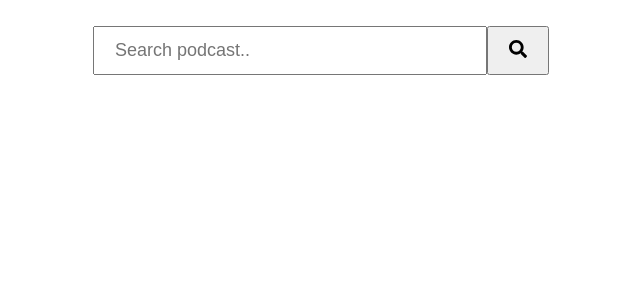
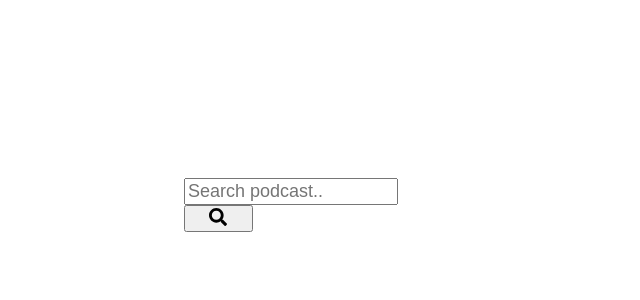
Before and after one commit to ilyakuchin/podcast-surfer, a React (Create React App) app: page / in a window 1280 px wide. Shown: the top 300 px of the page, without its empty margins (319-959 px from the left). Built offline with nearby package versions, Linux system fonts and the light colour scheme.

Commit message:
Add object-fit for pictures, break down SearchPodcast into separate components

```diff
--- a/src/components/EpisodePlayer/EpisodePlayer.js
+++ b/src/components/EpisodePlayer/EpisodePlayer.js
@@ -17,6 +17,9 @@ const Grid = styled.div`
 
 const Pic = styled.img`
   grid-area: pic;
+  width: 200 px;
+  height: 200px;
+  object-fit: cover;
 `;
 
 const Header = styled.h2`
@@ -37,7 +40,7 @@ export default class EpisodePlayer extends Component {
   render() {
     return this.state ? (
       <Grid>
-        <Pic width="200" height="200" src={this.state.pictureSrc} alt="" />
+        <Pic src={this.state.pictureSrc} alt="" />
         <Header>{this.state.title}</Header>
         <Audio controls>
           <source src={this.state.audioSrc} type="audio/mp4"></source>
--- a/src/components/Podcast/Podcast.js
+++ b/src/components/Podcast/Podcast.js
@@ -25,6 +25,9 @@ const PodcastGrid = styled.div`
 
 const PodcastImg = styled.img`
   grid-area: podcast-img;
+  width: 300px;
+  height: 300px;
+  object-fit: cover;
 `;
 
 const PodcastTitle = styled.h2`
@@ -50,6 +53,9 @@ const EpisodeGrid = styled.li`
 
 const EpisodeImage = styled.img`
   grid-area: episode-image;
+  width: 200px;
+  height: 200px;
+  object-fit: scale-down;
 `;
 
 const EpisodeLink = styled.div`
@@ -62,23 +68,13 @@ export default class Podcast extends Component {
       <ComponentGrid>
         {this.state ? (
           <PodcastGrid>
-            <PodcastImg
-              width="300"
-              height="300"
-              src={this.state.image}
-              alt="podcast cover"
-            />
+            <PodcastImg src={this.state.image} alt="podcast cover" />
             <PodcastTitle>{this.state.name}</PodcastTitle>
             <PodcastDescription>{this.state.description}</PodcastDescription>
             <Episodes>
               {this.state.episodes.map(item => (
                 <EpisodeGrid key={item.id}>
-                  <EpisodeImage
-                    width="200"
-                    height="200"
-                    src={item.image}
-                    alt="episode cover"
-                  />
+                  <EpisodeImage src={item.image} alt="episode cover" />
                   <EpisodeLink>
                     <Link
                       to={{
--- /dev/null
+++ b/src/components/SearchPodcast/SearchForm/SearchForm.js
@@ -0,0 +1,46 @@
+import React, { Component } from "react";
+import styled from "styled-components";
+import { FontAwesomeIcon } from "@fortawesome/react-fontawesome";
+import { faSearch } from "@fortawesome/free-solid-svg-icons";
+import axios from "axios";
+
+const SearchInput = styled.input`
+  width: 75%;
+  font-size: 18px;
+`;
+
+const SearchButton = styled.button`
+  width: 25%;
+  font-size: 18px;
+`;
+
+export default class SearchForm extends Component {
+  render() {
+    return (
+      <form>
+        <SearchInput
+          type="text"
+          placeholder="Search podcast.."
+          name="search"
+          onChange={this.props.handleChange}
+        />
+        <SearchButton
+          type="submit"
+          onClick={e => {
+            e.preventDefault();
+            this.props.clearPodcastResults();
+            axios
+              .get(
+                `https://podcast-player-api.herokuapp.com/podcasts?name=${this.props.searchPhrase}`
+              )
+              .then(res => {
+                this.props.updatePodcastResults(res.data);
+              });
+          }}
+        >
+          <FontAwesomeIcon icon={faSearch} />
+        </SearchButton>
+      </form>
+    );
+  }
+}
--- a/src/components/SearchPodcast/SearchPodcast.js
+++ b/src/components/SearchPodcast/SearchPodcast.js
@@ -1,51 +1,16 @@
 import React, { Component } from "react";
-import { Link } from "react-router-dom";
-import { FontAwesomeIcon } from "@fortawesome/react-fontawesome";
-import { faSearch } from "@fortawesome/free-solid-svg-icons";
-import axios from "axios";
 import LoadingSpinner from "../LoadingSpinner/LoadingSpinner";
 import styled from "styled-components";
+import SearchForm from "./SearchForm/SearchForm";
+import SearchResults from "./SearchResults/SearchResults";
 
 const ComponentGrid = styled.div`
   display: grid;
   height: 100%;
+  width: 100%;
   justify-items: center;
   place-items: center;
-  grid-template-rows: 100px auto;
 `;
-
-const Podcasts = styled.ul`
-  list-style-type: none;
-`;
-
-const PodcastGrid = styled.li`
-  display: grid;
-  grid-template-areas: "podcast-image podcast-link";
-  justify-items: center;
-  align-items: center;
-  grid-template-columns: 200px auto;
-`;
-
-const PodcastImage = styled.img`
-  grid-area: podcast-image;
-`;
-
-const PodcastLink = styled.div`
-  grid-area: podcast-link;
-`;
-
-const SearchInput = styled.input`
-  width: 350px;
-  padding: 12px 20px;
-  font-size: 18px;
-`;
-
-const SearchButton = styled.button`
-  padding: 12px 20px;
-  font-size: 18px;
-`;
-
-const ResultsGrid = styled.div``;
 
 export default class SearchPodcast extends Component {
   constructor(props) {
@@ -57,60 +22,24 @@ export default class SearchPodcast extends Component {
     };
 
     this.handleChange = this.handleChange.bind(this);
+    this.updatePodcastResults = this.updatePodcastResults.bind(this);
+    this.clearPodcastResults = this.clearPodcastResults.bind(this);
   }
 
   render() {
     return (
       <ComponentGrid>
-        <form>
-          <SearchInput
-            type="text"
-            placeholder="Search podcast.."
-            name="search"
-            onChange={this.handleChange}
-          />
-          <SearchButton
-            type="submit"
-            onClick={e => {
-              e.preventDefault();
-              this.setState({ podcasts: undefined });
-              axios
-                .get(
-                  `https://podcast-player-api.herokuapp.com/podcasts?name=${this.state.searchPhrase}`
-                )
-                .then(res => {
-                  this.setState({ podcasts: res.data });
-                });
-            }}
-          >
-            <FontAwesomeIcon icon={faSearch} />
-          </SearchButton>
-        </form>
-        <ResultsGrid>
-          {this.state.podcasts ? (
-            <Podcasts>
-              {this.state.podcasts.map(item => (
-                <PodcastGrid key={item.id}>
-                  <PodcastImage
-                    height="200"
-                    width="200"
-                    src={item.image}
-                    alt="podcast cover"
-                  />
-                  <PodcastLink>
-                    <Link
-                      to={{ pathname: "/podcast", state: { rss: item.rss } }}
-                    >
-                      {item.name}
-                    </Link>
-                  </PodcastLink>
-                </PodcastGrid>
-              ))}
-            </Podcasts>
-          ) : (
-            <LoadingSpinner />
-          )}
-        </ResultsGrid>
+        <SearchForm
+          searchPhrase={this.state.searchPhrase}
+          handleChange={this.handleChange}
+          updatePodcastResults={this.updatePodcastResults}
+          clearPodcastResults={this.clearPodcastResults}
+        />
+        {this.state.podcasts ? (
+          <SearchResults podcasts={this.state.podcasts} />
+        ) : (
+          <LoadingSpinner />
+        )}
       </ComponentGrid>
     );
   }
@@ -118,4 +47,12 @@ export default class SearchPodcast extends Component {
   handleChange(e) {
     this.setState({ searchPhrase: e.target.value });
   }
+
+  updatePodcastResults(podcasts) {
+    this.setState({ podcasts: podcasts });
+  }
+
+  clearPodcastResults(podcasts) {
+    this.setState({ podcasts: null });
+  }
 }
--- /dev/null
+++ b/src/components/SearchPodcast/SearchResults/SearchResults.js
@@ -0,0 +1,45 @@
+import React, { Component } from "react";
+import { Link } from "react-router-dom";
+import styled from "styled-components";
+
+const Podcasts = styled.ul`
+  list-style-type: none;
+`;
+
+const PodcastGrid = styled.li`
+  display: grid;
+  grid-template-areas: "podcast-image podcast-link";
+  justify-items: center;
+  align-items: center;
+  grid-template-columns: 200px auto;
+`;
+
+const PodcastImage = styled.img`
+  grid-area: podcast-image;
+  width: 200px;
+  height: 200px;
+  object-fit: scale-down;
+`;
+
+const PodcastLink = styled.div`
+  grid-area: podcast-link;
+`;
+
+export default class SearchResults extends Component {
+  render() {
+    return (
+      <Podcasts>
+        {this.props.podcasts.map(item => (
+          <PodcastGrid key={item.id}>
+            <PodcastImage src={item.image} alt="podcast cover" />
+            <PodcastLink>
+              <Link to={{ pathname: "/podcast", state: { rss: item.rss } }}>
+                {item.name}
+              </Link>
+            </PodcastLink>
+          </PodcastGrid>
+        ))}
+      </Podcasts>
+    );
+  }
+}
```
